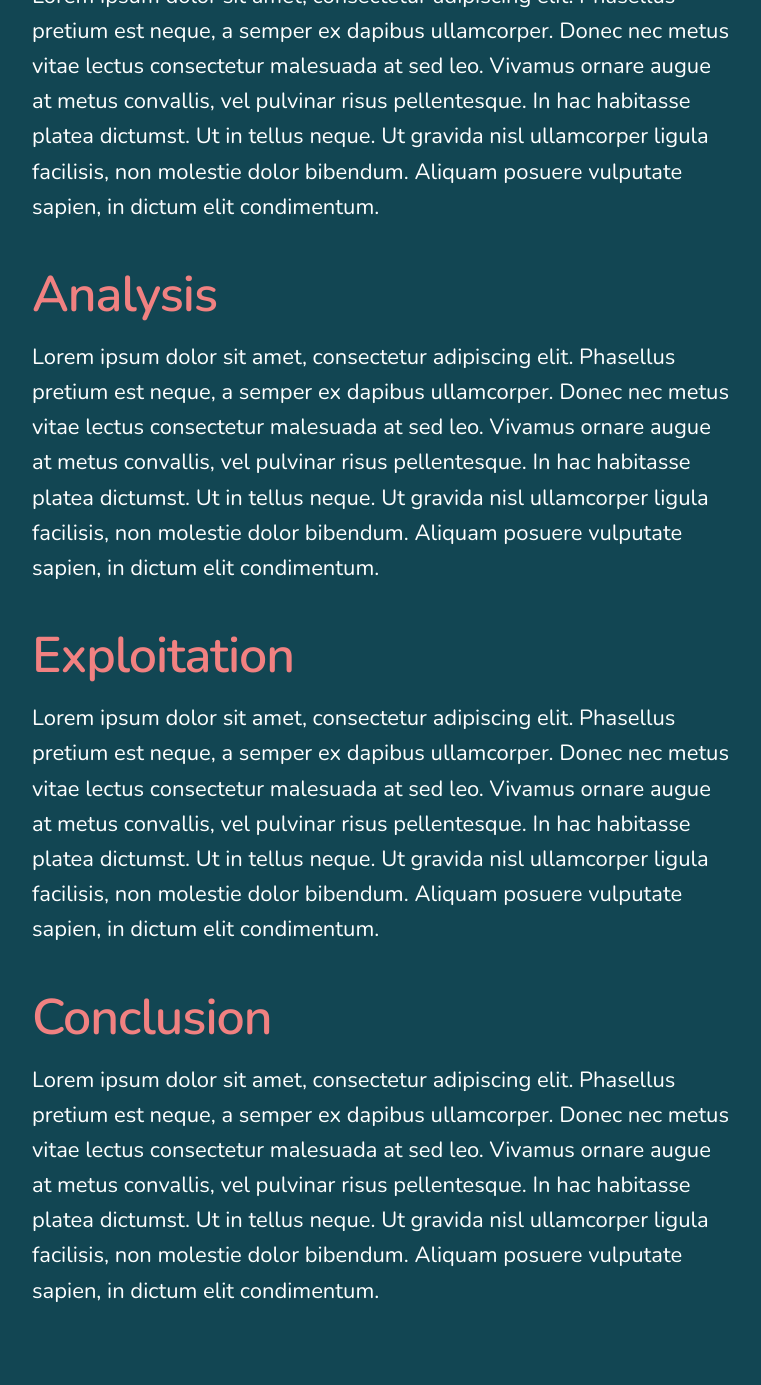
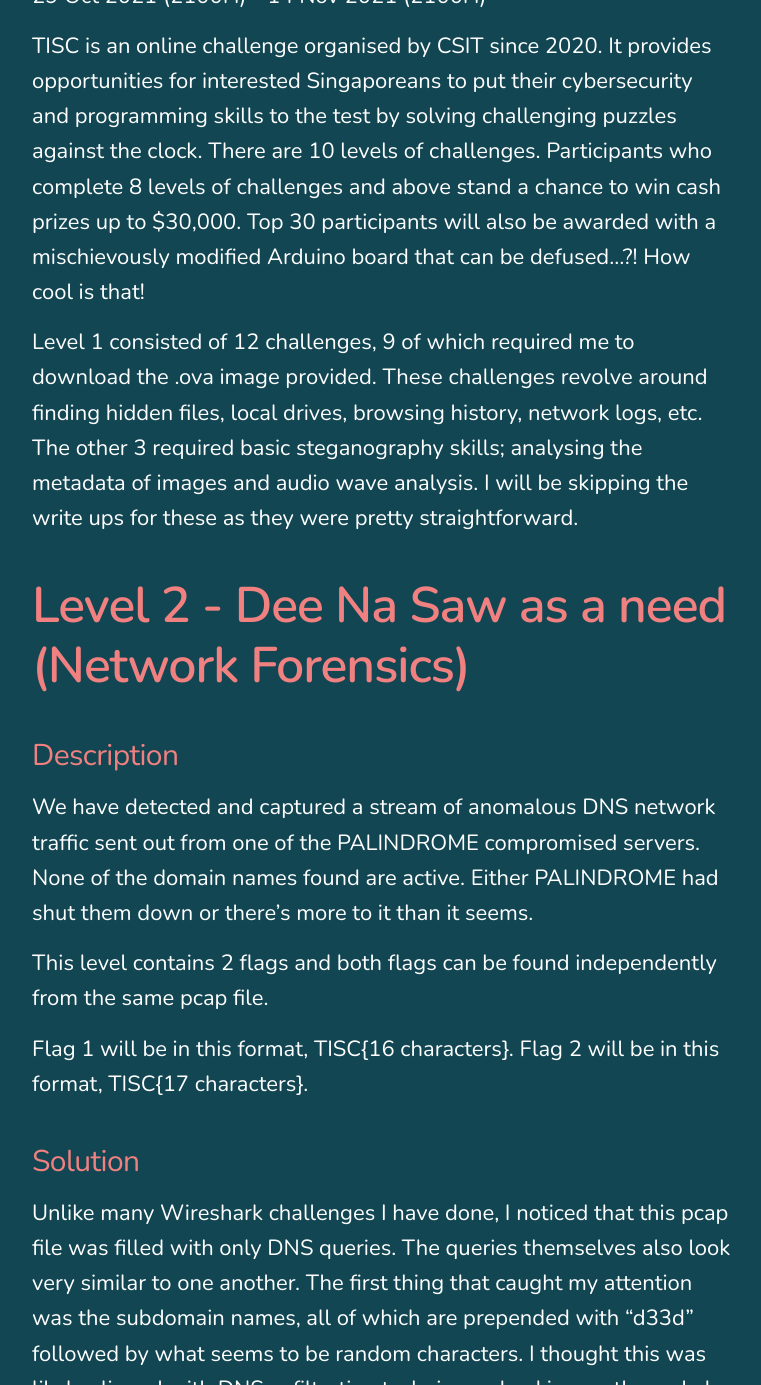
Before and after one commit to jxrrelo/jxrrelo.github.io, a Jekyll site: the page built from _posts/2021-03-01-title3.md, in a window 1280 px wide and 1400 px high, scrolled down 709 px, cut to the strip 0-1385 px from the top of the window. Shown: the whole strip, without its empty margins (258-1019 px from the left). Built offline with Jekyll 4.4.1, drawn with Linux system fonts in a browser that asks for light colours; nearby versions of some CDN libraries; some of the changed text lies outside the part shown.

Commit message:
Add TISC write up

```diff
--- a/_posts/2021-03-01-title3.md
+++ b/_posts/2021-03-01-title3.md
@@ -1,17 +1,39 @@
 ---
-title: 'Sample Title'
-date: 2021-03-01 00:00:00+0800
-excerpt: 'Lorem ipsum dolor sit amet, consectetur adipiscing elit.'
+title: 'TISC CTF 2021'
+date: 2021-11-15 00:00:00+0800
+excerpt: 'The InfoSecurity Challenge (TISC), by Centre for Strategic Infocomm Technologies (CSIT)'
 comments: false
 ---
 ## Introduction
-Lorem ipsum dolor sit amet, consectetur adipiscing elit. Phasellus pretium est neque, a semper ex dapibus ullamcorper. Donec nec metus vitae lectus consectetur malesuada at sed leo. Vivamus ornare augue at metus convallis, vel pulvinar risus pellentesque. In hac habitasse platea dictumst. Ut in tellus neque. Ut gravida nisl ullamcorper ligula facilisis, non molestie dolor bibendum. Aliquam posuere vulputate sapien, in dictum elit condimentum.
+29 Oct 2021 (2100H) - 14 Nov 2021 (2100H)
 
-## Analysis
-Lorem ipsum dolor sit amet, consectetur adipiscing elit. Phasellus pretium est neque, a semper ex dapibus ullamcorper. Donec nec metus vitae lectus consectetur malesuada at sed leo. Vivamus ornare augue at metus convallis, vel pulvinar risus pellentesque. In hac habitasse platea dictumst. Ut in tellus neque. Ut gravida nisl ullamcorper ligula facilisis, non molestie dolor bibendum. Aliquam posuere vulputate sapien, in dictum elit condimentum.
+TISC is an online challenge organised by CSIT since 2020. It provides opportunities for interested Singaporeans to put their cybersecurity and programming skills to the test by solving challenging puzzles against the clock. There are 10 levels of challenges. Participants who complete 8 levels of challenges and above stand a chance to win cash prizes up to $30,000. Top 30 participants will also be awarded with a mischievously modified Arduino board that can be defused...?! How cool is that!
 
-## Exploitation
-Lorem ipsum dolor sit amet, consectetur adipiscing elit. Phasellus pretium est neque, a semper ex dapibus ullamcorper. Donec nec metus vitae lectus consectetur malesuada at sed leo. Vivamus ornare augue at metus convallis, vel pulvinar risus pellentesque. In hac habitasse platea dictumst. Ut in tellus neque. Ut gravida nisl ullamcorper ligula facilisis, non molestie dolor bibendum. Aliquam posuere vulputate sapien, in dictum elit condimentum.
+Level 1 consisted of 12 challenges, 9 of which required me to download the .ova image provided. These challenges revolve around finding hidden files, local drives, browsing history, network logs, etc. The other 3 required basic steganography skills; analysing the metadata of images and audio wave analysis. I will be skipping the write ups for these as they were pretty straightforward.
+
+## Level 2 - Dee Na Saw as a need (Network Forensics)
+### Description
+We have detected and captured a stream of anomalous DNS network traffic sent out from one of the PALINDROME compromised servers. None of the domain names found are active. Either PALINDROME had shut them down or there's more to it than it seems.
+
+This level contains 2 flags and both flags can be found independently from the same pcap file.
+
+Flag 1 will be in this format, TISC{16 characters}.
+Flag 2 will be in this format, TISC{17 characters}.
+
+### Solution
+Unlike many Wireshark challenges I have done, I noticed that this pcap file was filled with only DNS queries. The queries themselves also look very similar to one another. The first thing that caught my attention was the subdomain names, all of which are prepended with "d33d" followed by what seems to be random characters. I thought this was likely aligned with DNS exfiltration techniques. Looking up the web, I found that hidden data is often in these domain names, encoded in base64.
+
+I used the following command to extract all the domain names:
+`tshark -r traffic.pcap -T fields -e dns.qry.name > names.txt`
+
+After trimming off the front portion "d33d" of every entry, I threw the results into [Cyberchef](https://gchq.github.io/CyberChef/) and attempted to decode it in base64 but did not get any interesting results. Further research revealed that they are sometimes also encoded in base32. After I attempted to do so, I spotted possible leads as the first line contained all the English alphabets. I exported this into a file, passed it through strings and grepped for "TISC". Great! I managed to find a part of the flag and this the rest is likely scattered somewhere in the decoded data. With some time and smart guessing, I managed to piece 3 separate parts of the flag to form TISC{n3vEr_0dd_0r_Ev3n}.
+
+This was the part which I was stuck on for days, simply because I have no clue where could they hide the other flag. I started to experimemt with other possible solutions such as hex-decoding the Transaction IDs and checksums but to no avail. I also noticed that each packet has a stream index, so I ordered them by stream index and tried the former solution again. Further, I did a secondary filter on the timestamps. I also noticed that there were some packets with the same UDP port numbers, and I decided to group these packets together to see if I could form any distinct patterns but nope! When I sorted the packets by size, I got really suspicious of particularly 2 packets that have lengths of 88 while the rest of the 10,000+ packets have lengths of 166. As much as I wanted to find the hidden flag in these 2 packets, I had completely no idea what to make out of them.
+
+I eventually figured out that base32 becomes extremely jumbled up with just 1 character added/removed from the encoded data. Because of this, I knew that the initial solution was not intended and that the flag was not supposed to be broken into parts. A clean decode was eventually obtained after I removed 2 characters of every entry after "d33d". That gave me a hint as to what those 2 characters might be used for. Sorting them in order, I realized that they ranged exactly between 01 to 64. Of course, base64 mapping table was the idea! After mapping every number to ASCII, I passed it into Cyberchef once again and decoded it in base64, only to obtain what seemed to look like... a Word Document?! I exported this file and it looked empty initially, but it was just a string that was in white! The string wrote "What you seek is within". Using binwalk, it turns out that the file was both a .docx and an Archive at the same time. I unzipped the file I obtained many other directories and .xml files. By recursively grepping, I finally managed to locate the other flag: TISC{1iv3_n0t_0n_3vi1}.
+
+Flag 1: TISC{1iv3_n0t_0n_3vi1}
+Flag 2: TISC{n3vEr_0dd_0r_Ev3n}
 
 ## Conclusion
-Lorem ipsum dolor sit amet, consectetur adipiscing elit. Phasellus pretium est neque, a semper ex dapibus ullamcorper. Donec nec metus vitae lectus consectetur malesuada at sed leo. Vivamus ornare augue at metus convallis, vel pulvinar risus pellentesque. In hac habitasse platea dictumst. Ut in tellus neque. Ut gravida nisl ullamcorper ligula facilisis, non molestie dolor bibendum. Aliquam posuere vulputate sapien, in dictum elit condimentum.
+Despite not being able to be part of the prize pool this time, I managed to finish in the 58th out of 600 participants which I am proud of. More importantly, this CTF being heavily focused on Forensics have helped me to sharpen my skills in that area, something which I rarely meddle with. Don't particularly fancy level-unlocks CTFs but still a great experience overall. Kudos to the organising committee!
```
Also changed, not shown: _pages/about.md (+1 -1 lines).
